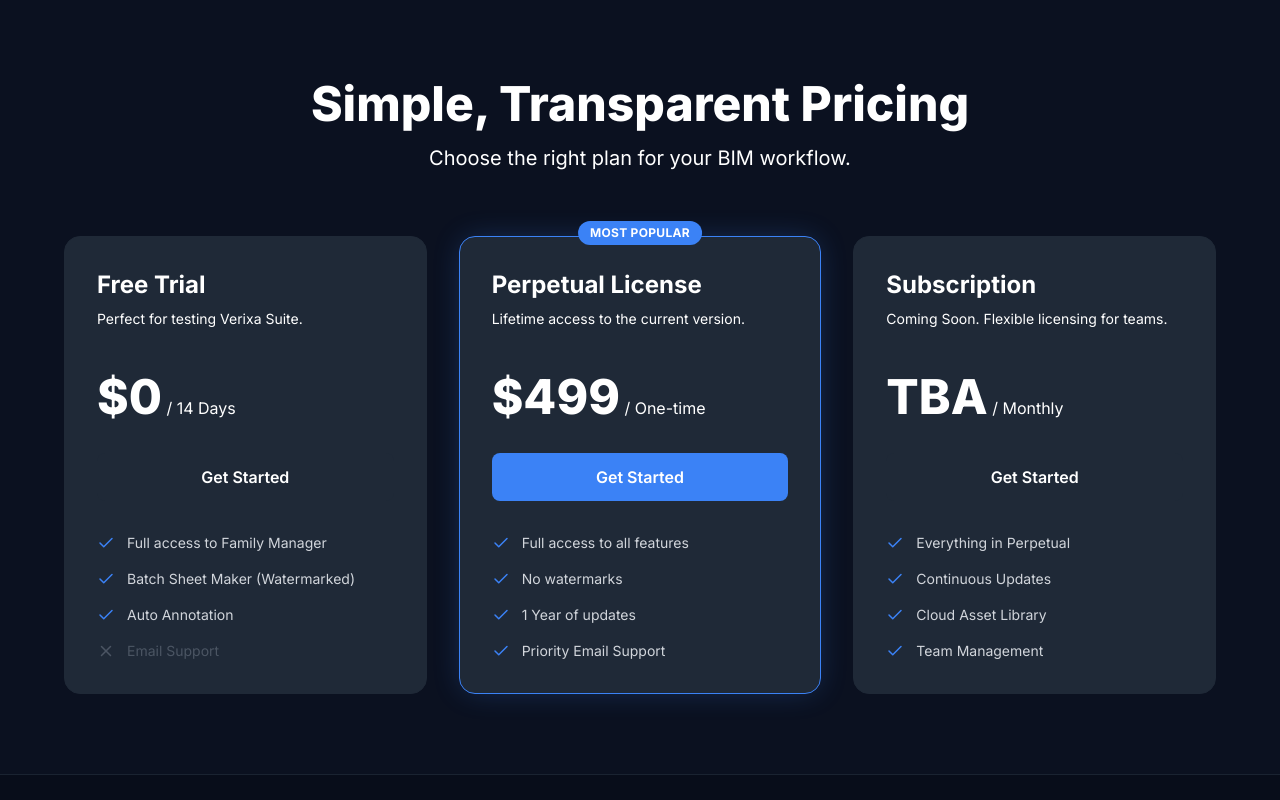
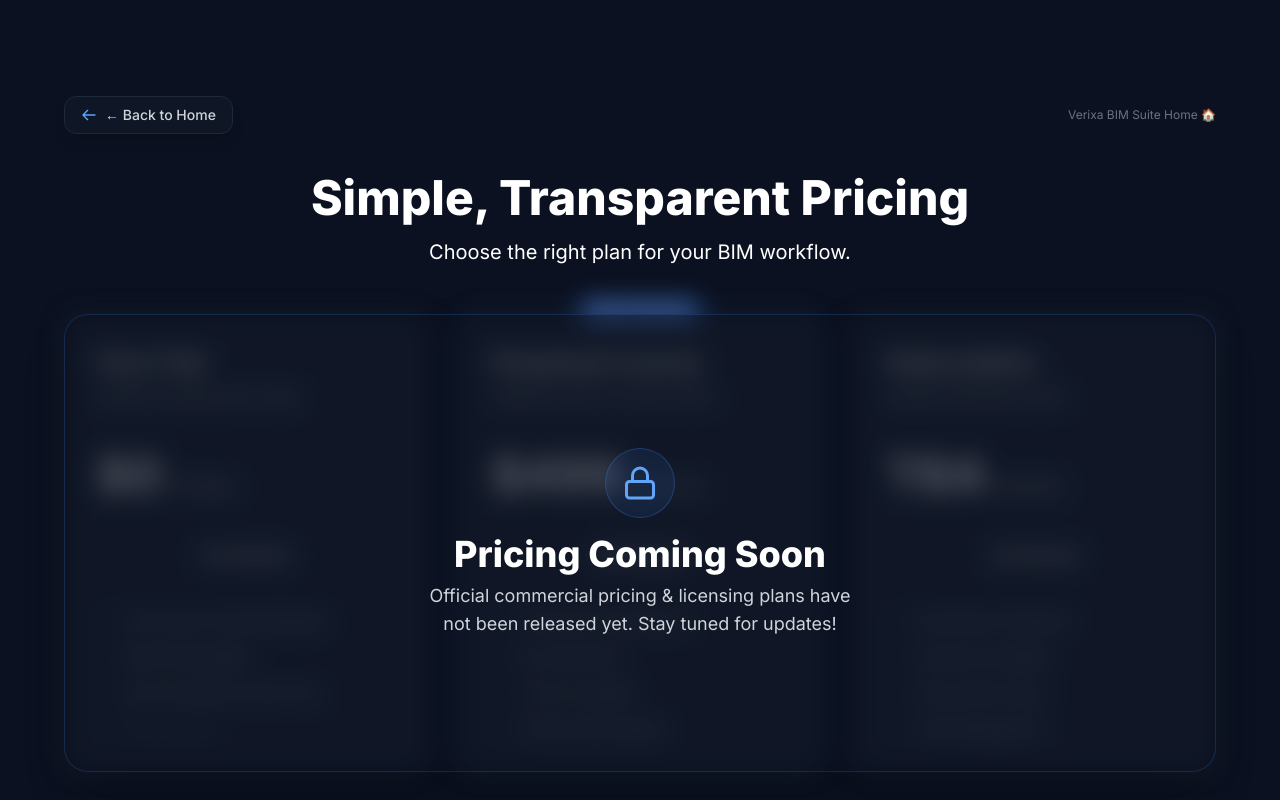
Before and after one commit to verixabimsuite-spec/verixa-docs, a Next.js app: page /pricing in a window 1280 px wide. Shown: the top 800 px of the page. Built offline with nearby package versions, Linux system fonts and the light colour scheme.

Commit message:
feat: initial release of Verixa Suite professional documentation (Astro Starlight)

```diff
--- a/app/download/page.tsx
+++ b/app/download/page.tsx
@@ -1,13 +1,12 @@
 "use client";
 
-import { Download, FileText, Shield, FileCode, Clock } from 'lucide-react';
+import { Download, FileText, FileCode } from 'lucide-react';
 import Link from 'next/link';
 import { motion } from 'framer-motion';
 import { BackButton } from '@/components/BackButton';
 
 const previousVersions = [
-  { version: '1.4.0', date: 'July 25, 2026', size: '48 MB', notes: 'Helix 3D Preview & Real-Time Clash Matrix' },
-  { version: '1.0.0', date: 'July 29, 2026', size: '45 MB', notes: 'Initial Official Release' },
+  { version: '1.0.0', date: 'July 30, 2026', size: 'Installer (.exe)', notes: 'Initial Official Release v1.0.0' },
 ];
 
 export default function DownloadPage() {
@@ -21,7 +20,7 @@
             <Download size={16} /> Downloads & Resources
           </div>
           <h1 className="text-4xl md:text-5xl font-extrabold mb-4">Download Verixa BIM Suite</h1>
-          <p className="text-xl text-gray-400">Get the latest installer for Autodesk Revit 2021-2026.</p>
+          <p className="text-xl text-gray-400">Get the latest installer for Autodesk Revit 2021-2027.</p>
         </div>
 
         {/* Latest Release Card */}
@@ -33,18 +32,14 @@
           <div className="flex flex-col md:flex-row items-center justify-between gap-8">
             <div>
               <div className="flex items-center gap-3 mb-3">
-                <h2 className="text-3xl font-bold text-white">Version 1.4.0</h2>
+                <h2 className="text-3xl font-bold text-white">Version 1.0.0</h2>
                 <span className="bg-blue-500 text-white px-3 py-1 rounded-full text-xs font-bold uppercase tracking-wider">Latest Official</span>
               </div>
-              <p className="text-gray-400 mb-6">Released on July 25, 2026 — Multi-Target Setup Installer</p>
-              <div className="flex flex-wrap items-center gap-6 text-sm text-gray-400">
-                <span className="flex items-center gap-1.5"><Shield size={16} className="text-blue-400" /> Digital Signed & Virus Inspected</span>
-                <span className="flex items-center gap-1.5"><FileText size={16} className="text-blue-400" /> 48 MB (EXE)</span>
-              </div>
+              <p className="text-gray-400 mb-2">Released on July 30, 2026 — Multi-Target Setup Installer</p>
             </div>
 
             <a
-              href="/verixa-suite-docs/deploy_to_github.cmd"
+              href="#"
               download
               className="w-full md:w-auto px-8 py-4 rounded-xl bg-blue-600 hover:bg-blue-500 text-white font-semibold flex items-center justify-center gap-3 transition-colors shadow-lg shadow-blue-500/20"
             >
@@ -86,16 +81,16 @@
           </div>
         </div>
 
-        {/* Previous Versions */}
+        {/* Previous Versions & Changelog */}
         <div className="bg-gray-900 p-8 rounded-2xl border border-gray-800 space-y-6">
-          <h3 className="text-2xl font-bold">Previous Versions & Changelog</h3>
+          <h3 className="text-2xl font-bold">Versions & Changelog</h3>
           <div className="overflow-x-auto">
             <table className="w-full text-left text-sm text-gray-300">
               <thead className="text-xs uppercase bg-gray-800/60 text-gray-400 border-b border-gray-800">
                 <tr>
                   <th className="p-4">Version</th>
                   <th className="p-4">Release Date</th>
-                  <th className="p-4">File Size</th>
+                  <th className="p-4">Type</th>
                   <th className="p-4">Notes</th>
                   <th className="p-4">Action</th>
                 </tr>
@@ -108,7 +103,7 @@
                     <td className="p-4">{ver.size}</td>
                     <td className="p-4 text-gray-400">{ver.notes}</td>
                     <td className="p-4">
-                      <Link href="/release-notes" className="text-blue-400 hover:underline">View Notes</Link>
+                      <Link href="/docs/getting-started" className="text-blue-400 hover:underline">View Notes</Link>
                     </td>
                   </tr>
                 ))}
--- a/app/features/family-manager/page.tsx
+++ b/app/features/family-manager/page.tsx
@@ -1,13 +1,9 @@
-import Link from 'next/link';
+import { BackButton } from '@/components/BackButton';
 
 export default function FamilyManagerPage() {
   return (
     <div className="max-w-4xl mx-auto py-12 px-6 text-white">
-      <div className="mb-8">
-        <Link href="/docs/getting-started" className="text-primary hover:underline text-sm font-medium">
-          &larr; Back to Documentation
-        </Link>
-      </div>
+      <BackButton label="Back to Documentation" href="/docs/getting-started" />
 
       <h1 className="text-4xl font-extrabold mb-4">Family Manager</h1>
       <p className="text-xl text-gray-400 mb-10">
--- a/app/pricing/page.tsx
+++ b/app/pricing/page.tsx
@@ -1,18 +1,23 @@
 "use client";
 
 import { motion } from 'framer-motion';
-import { Check, X } from 'lucide-react';
+import { Check, X, Lock } from 'lucide-react';
+import { BackButton } from '@/components/BackButton';
 
 export default function PricingPage() {
   return (
-    <main className="flex-1 w-full flex flex-col bg-background text-text py-20 px-6">
+    <main className="flex-1 w-full flex flex-col bg-background text-text py-20 px-6 relative">
       <div className="max-w-6xl mx-auto w-full">
-        <div className="text-center mb-16">
+        <BackButton label="Back to Home" />
+        <div className="text-center mb-12">
           <h1 className="text-4xl md:text-5xl font-extrabold mb-4">Simple, Transparent Pricing</h1>
           <p className="text-xl text-secondaryText">Choose the right plan for your BIM workflow.</p>
         </div>
 
-        <div className="grid grid-cols-1 md:grid-cols-3 gap-8">
+        {/* Pricing Content Container with Overlay Blur */}
+        <div className="relative">
+          {/* Blurred Cards Container */}
+          <div className="grid grid-cols-1 md:grid-cols-3 gap-8 filter blur-md select-none pointer-events-none opacity-50">
             {/* Free Trial */}
             <PricingCard
               title="Free Trial"
@@ -21,8 +26,8 @@
               description="Perfect for testing Verixa Suite."
               features={[
                 { name: "Full access to Family Manager", included: true },
-              { name: "Batch Sheet Maker (Watermarked)", included: true },
-              { name: "Auto Annotation", included: true },
+                { name: "Batch Sheet Maker", included: true },
+                { name: "Auto Annotation & Smart Tag", included: true },
                 { name: "Email Support", included: false },
               ]}
             />
@@ -33,7 +38,7 @@
               price="$499"
               duration="One-time"
               isPopular={true}
-            description="Lifetime access to the current version."
+              description="Lifetime access to current version."
               features={[
                 { name: "Full access to all features", included: true },
                 { name: "No watermarks", included: true },
@@ -42,12 +47,12 @@
               ]}
             />
 
-          {/* Subscription (Coming Soon) */}
+            {/* Subscription */}
             <PricingCard
               title="Subscription"
               price="TBA"
               duration="Monthly"
-            description="Coming Soon. Flexible licensing for teams."
+              description="Flexible licensing for teams."
               features={[
                 { name: "Everything in Perpetual", included: true },
                 { name: "Continuous Updates", included: true },
@@ -56,6 +61,18 @@
               ]}
             />
           </div>
+
+          {/* Coming Soon Glassmorphism Overlay */}
+          <div className="absolute inset-0 flex flex-col items-center justify-center bg-background/40 backdrop-blur-sm rounded-3xl p-6 text-center z-10 border border-blue-500/20 shadow-2xl">
+            <div className="p-4 bg-blue-500/10 rounded-full border border-blue-500/30 mb-4 text-blue-400">
+              <Lock size={36} />
+            </div>
+            <h2 className="text-3xl md:text-4xl font-extrabold text-white mb-2">Pricing Coming Soon</h2>
+            <p className="text-gray-300 max-w-md text-base md:text-lg">
+              Official commercial pricing & licensing plans have not been released yet. Stay tuned for updates!
+            </p>
+          </div>
+        </div>
       </div>
     </main>
   );
@@ -63,10 +80,7 @@
 
 function PricingCard({ title, price, duration, description, features, isPopular = false }: any) {
   return (
-    <motion.div
-      whileHover={{ y: -10 }}
-      className={`relative p-8 rounded-2xl bg-card border ${isPopular ? 'border-primary shadow-[0_0_30px_-5px_rgba(59,130,246,0.3)]' : 'border-gray-800'}`}
-    >
+    <div className={`relative p-8 rounded-2xl bg-card border ${isPopular ? 'border-primary' : 'border-gray-800'}`}>
       {isPopular && (
         <span className="absolute -top-4 left-1/2 -translate-x-1/2 bg-primary text-white text-xs font-bold px-3 py-1 rounded-full uppercase tracking-wide">
           Most Popular
@@ -78,7 +92,7 @@
         <span className="text-5xl font-extrabold">{price}</span>
         <span className="text-secondaryText"> / {duration}</span>
       </div>
-      <button className={`w-full py-3 rounded-lg font-semibold mb-8 transition-colors ${isPopular ? 'bg-primary hover:bg-blue-600 text-white' : 'bg-gray-800 hover:bg-gray-700 text-white'}`}>
+      <button className="w-full py-3 rounded-lg font-semibold mb-8 bg-gray-800 text-white">
         Get Started
       </button>
       <ul className="space-y-4 text-sm">
@@ -93,6 +107,6 @@
           </li>
         ))}
       </ul>
-    </motion.div>
+    </div>
   );
 }
```
Also changed, not shown: 1 other file (tests, documents, lock files or other folders). Lines whose indentation alone changed are shown as unchanged.
